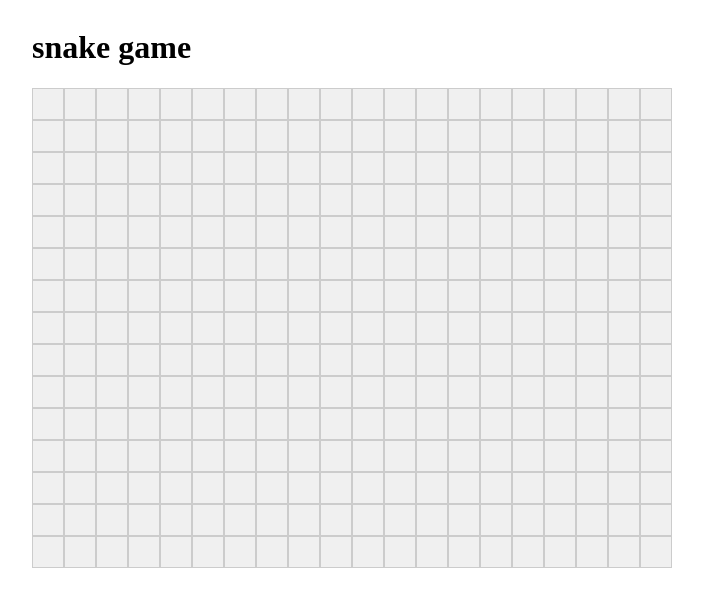
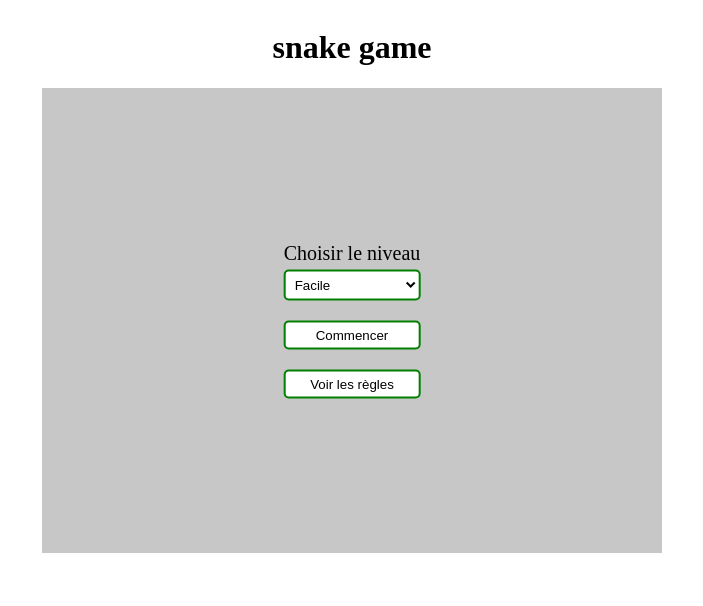
Before and after one commit to thomasop/portfolio, a React (Vite) app: page / in a window 1280 px wide. Shown: the top 606 px of the page, without its empty margins (288-991 px from the left). Built offline with nearby package versions, Linux system fonts and the light colour scheme.

Commit message:
Add: wait screen

```diff
--- /dev/null
+++ b/src/components/home/wait/Wait.jsx
@@ -0,0 +1,48 @@
+import React, { useContext } from "react";
+import styles from "./Wait.module.scss";
+import GameContext from "../../../providers/game/Context";
+
+const Wait = () => {
+  const { value, setValue } = useContext(GameContext);
+  return (
+    <>
+      <div className={styles.wait}>
+        <div className={styles.wait__content}>
+          <span className={styles.wait__content__choose}>
+            Choisir le niveau
+          </span>
+          <select
+            className={styles.wait__content__level}
+            name=""
+            id=""
+            onChange={(e) => {
+              setValue({ ...value, speed: Number(e.target.value) });
+            }}
+          >
+            <option value="500">Facile</option>
+            <option value="250">Moyen</option>
+            <option value="100">Difficile</option>
+          </select>
+          <button
+            className={styles.wait__content__start}
+            onClick={() => {
+              setValue({ ...value, start: true });
+            }}
+          >
+            Commencer
+          </button>
+          <button
+            className={styles.wait__content__rules}
+            onClick={() => {
+              setValue({ ...value, rules: true });
+            }}
+          >
+            Voir les règles
+          </button>
+        </div>
+      </div>
+    </>
+  );
+};
+
+export default Wait;
--- /dev/null
+++ b/src/components/home/wait/Wait.module.scss
@@ -0,0 +1,59 @@
+.wait {
+  width: 620px;
+  height: 465px;
+  background-color: rgba(128, 128, 128, 0.438);
+  position: relative;
+  &__content {
+    position: absolute;
+    top: 50%;
+    left: 50%;
+    transform: translate(-50%, -50%);
+    display: flex;
+    flex-direction: column;
+    &__choose {
+      font-size: 20px;
+    }
+    &__start {
+      padding: 5px 10px;
+      background-color: white;
+      margin: 5px 0px 15px 0px;
+      border-radius: 5px;
+      border: 2px solid green;
+      transition: all 400ms;
+      &:hover {
+        cursor: pointer;
+        background-color: green;
+        color: white;
+      }
+    }
+    &__rules {
+      padding: 5px 10px;
+      background-color: white;
+      margin: 5px 0px 0px 0px;
+      border-radius: 5px;
+      border: 2px solid green;
+      transition: all 400ms;
+      &:hover {
+        cursor: pointer;
+        background-color: green;
+        color: white;
+      }
+    }
+    &__level {
+      padding: 5px;
+      background-color: white;
+      margin: 5px 0px 15px 0px;
+      border-radius: 5px;
+      border: 2px solid green;
+      transition: all 400ms;
+      &:hover {
+        cursor: pointer;
+        background-color: green;
+        color: white;
+      }
+      &:focus {
+        outline: none;
+      }
+    }
+  }
+}
--- a/src/pages/Home.jsx
+++ b/src/pages/Home.jsx
@@ -1,11 +1,16 @@
+import { useContext } from "react";
 import Board from "../components/home/board/Board";
 import styles from "./Home.module.scss";
+import GameContext from "../providers/game/Context";
+import Wait from "../components/home/wait/Wait";
 
 const Home = () => {
+  const { value } = useContext(GameContext);
   return (
     <div className={styles.home}>
-      <h1>snake game</h1>
-      <Board />
+      <h1 className={styles.home__title}>snake game</h1>
+      {value.start === true && <Board />}
+      {value.start === false && value.rules === false && <Wait />}
     </div>
   );
 };
--- a/src/pages/Home.module.scss
+++ b/src/pages/Home.module.scss
@@ -2,4 +2,7 @@
   position: absolute;
   left: 50%;
   transform: translateX(-50%);
+  &__title {
+    text-align: center;
+  }
 }
--- a/src/providers/game/Provider.jsx
+++ b/src/providers/game/Provider.jsx
@@ -14,6 +14,8 @@ const InitialValue = {
   link: null,
   linkTest: null,
   score: 0,
+  speed: 500,
+  rules: false,
 };
 
 const Provider = ({ children }) => {
```
